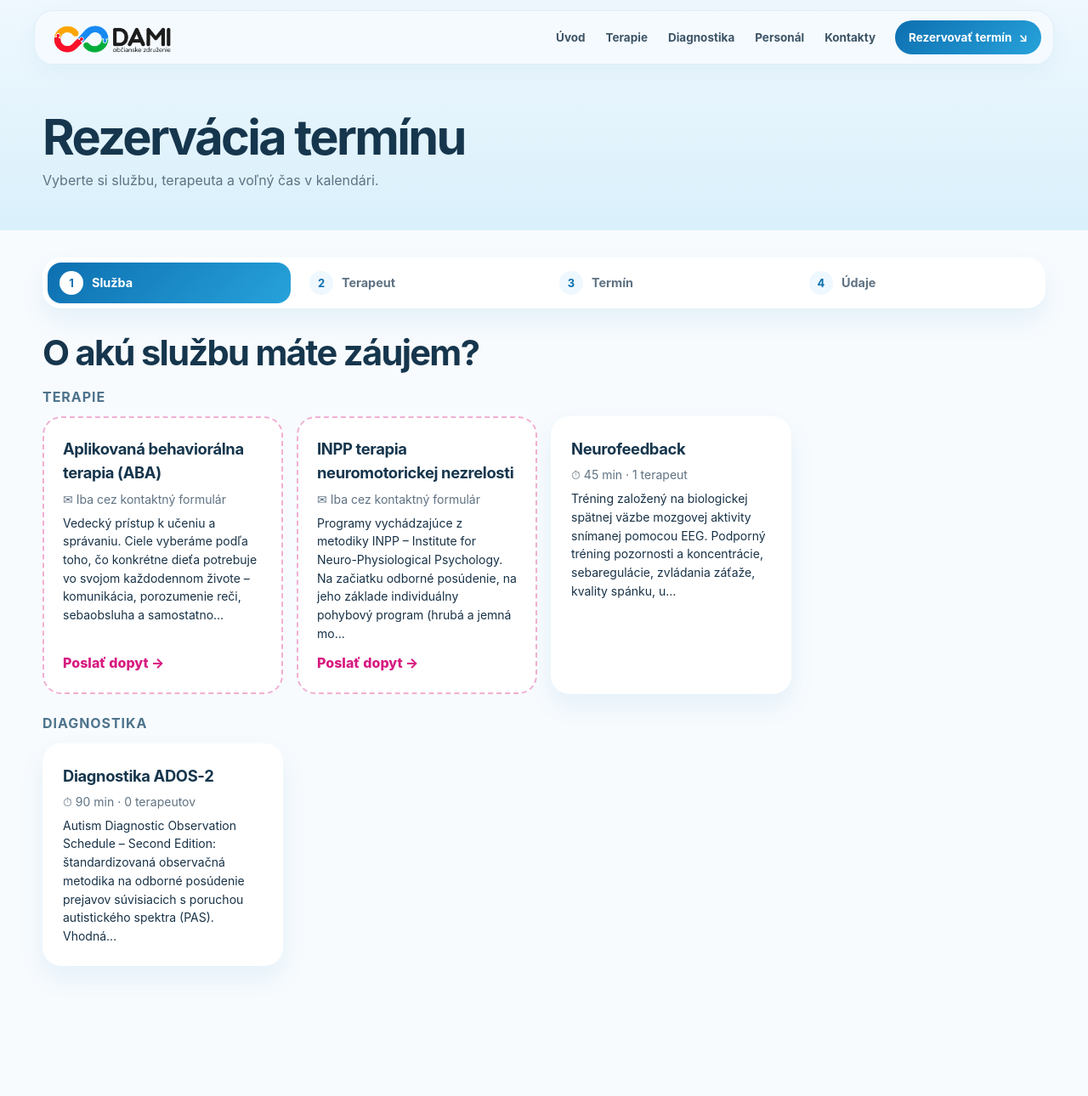
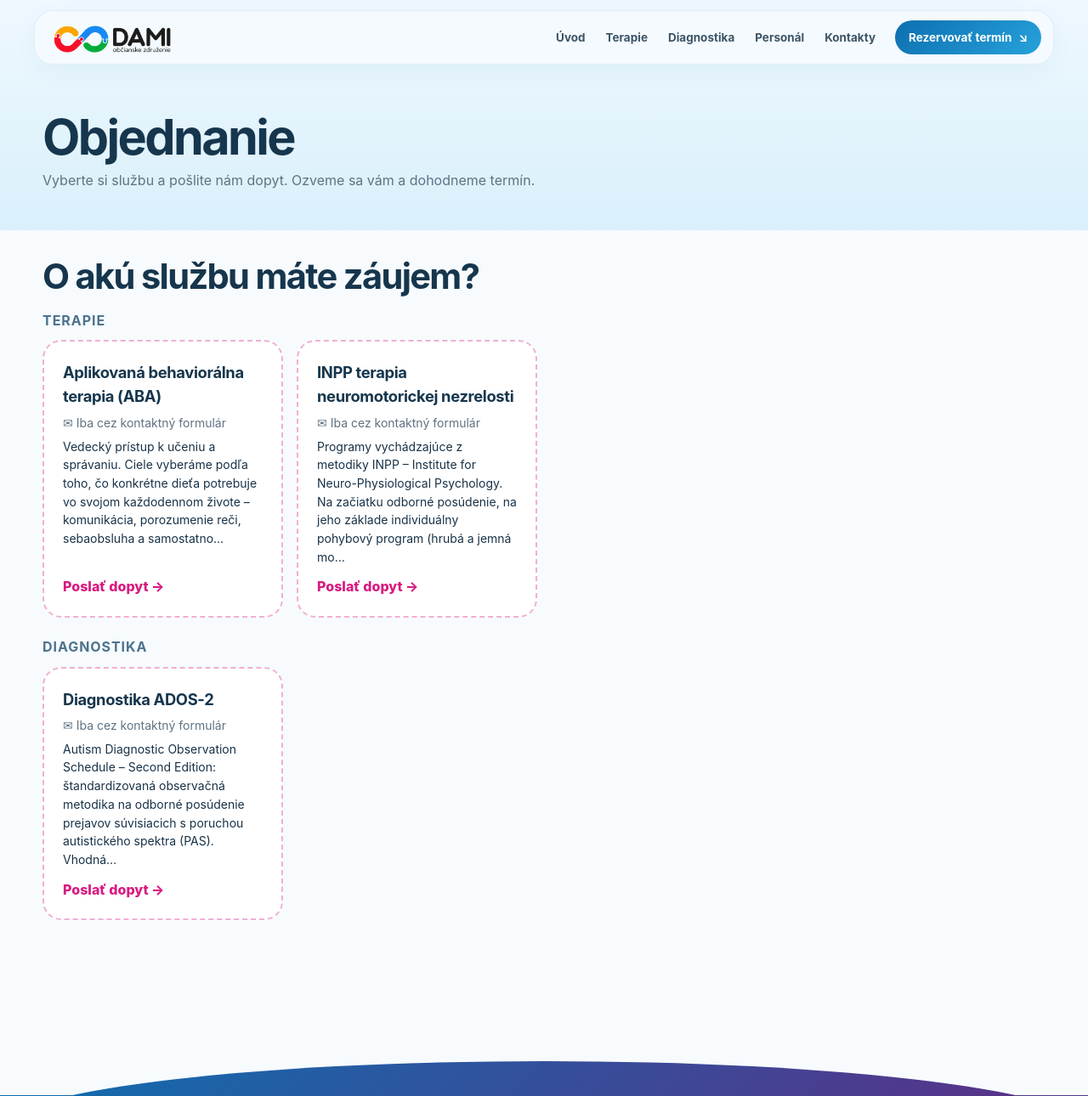
Before and after one commit to JanKarajos/DAMI, a PHP site: page /rezervacia.php in a window 1280 px wide. Shown: the top 1290 px of the page at 85% size. Run offline with PHP 8.4, Linux system fonts and the light colour scheme.

Commit message:
Neurofeedback skrytý, ADOS-2 iba cez kontaktný formulár (migrácia v6)
- keď sa žiadna služba neobjednáva cez kalendár, stránka rezervácie je „Objednanie“ bez krokov kalendára
- bez vodorovného presahu pätičky webu (overflow-x ako na ozdami.sk)

Co-Authored-By: Claude Opus 5.5 <noreply@anthropic.com>
Claude-Session: https://claude.ai/code/session_01Q6hf4s7yZRQpREjpmdKsSt

```diff
--- a/app/db.php
+++ b/app/db.php
@@ -48,6 +48,13 @@ function migrate(PDO $pdo)
         // v5: ABA – tiež iba cez kontaktný formulár
         $pdo->exec("UPDATE therapies SET booking_mode = 'inquiry' WHERE name LIKE '%(ABA)%' OR name LIKE 'Aplikovaná behaviorálna%'");
         $pdo->exec('PRAGMA user_version = 5');
+    }
+    if ($version < 6) {
+        // v6: Neurofeedback sa na webe nezobrazuje (deaktivovaný, dá sa znova zapnúť v administrácii),
+        //     diagnostika ADOS-2 iba cez kontaktný formulár
+        $pdo->exec("UPDATE therapies SET active = 0 WHERE name LIKE 'Neurofeedback%'");
+        $pdo->exec("UPDATE therapies SET booking_mode = 'inquiry' WHERE name LIKE '%ADOS%'");
+        $pdo->exec('PRAGMA user_version = 6');
     }
 }
 
--- a/app/layout.php
+++ b/app/layout.php
@@ -55,7 +55,7 @@ function page_header($title, $area = 'public', $active = '')
 <meta charset="utf-8">
 <meta name="viewport" content="width=device-width, initial-scale=1">
 <title><?= e($title) ?> | <?= e($site) ?></title>
-<link rel="stylesheet" href="<?= e(url('assets/style.css')) ?>?v=4">
+<link rel="stylesheet" href="<?= e(url('assets/style.css')) ?>?v=5">
 <link rel="icon" type="image/png" href="<?= e(url('assets/favicon.png')) ?>">
 </head>
 <?php $siteHeader = $area === 'public' ? site_header() : null; ?>
--- a/assets/style.css
+++ b/assets/style.css
@@ -304,3 +304,4 @@ body.with-site-header .flashes { position: relative; top: 110px; margin-bottom:
 body.with-site-header #booking { scroll-margin-top: 110px; }
 @media (max-width: 760px) { body.with-site-header .page-hero { padding-top: 130px; } }
 body.with-site-header.menu-open { overflow: hidden; }
+body.with-site-header { overflow-x: hidden; } /* ako na webe: oblúk pätičky presahuje do strán */
--- a/rezervacia.php
+++ b/rezervacia.php
@@ -36,18 +36,26 @@ $data['csrf'] = csrf_token();
 $data['api'] = url('api.php');
 $data['horizonDays'] = (int) cfg('booking_horizon_days');
 
-page_header('Rezervácia termínu', 'public', 'rezervacia.php');
+// Ak sa žiadna služba neobjednáva cez kalendár, stránka slúži iba na výber služby a odoslanie dopytu.
+$anyOnline = false;
+foreach ($therapies as $t) {
+    if (therapy_is_online($t)) {
+        $anyOnline = true;
+    }
+}
+page_header($anyOnline ? 'Rezervácia termínu' : 'Objednanie', 'public', 'rezervacia.php');
 ?>
 <section class="page-hero">
   <div class="container">
-    <h1>Rezervácia termínu</h1>
-    <p class="muted mt-0">Vyberte si službu, terapeuta a voľný čas v kalendári.</p>
+    <h1><?= $anyOnline ? 'Rezervácia termínu' : 'Objednanie' ?></h1>
+    <p class="muted mt-0"><?= $anyOnline ? 'Vyberte si službu, terapeuta a voľný čas v kalendári.'
+        : 'Vyberte si službu a pošlite nám dopyt. Ozveme sa vám a dohodneme termín.' ?></p>
   </div>
 </section>
 
 <section class="section" style="padding-top:32px">
   <div class="container" id="booking">
-    <ol class="steps">
+    <ol class="steps<?= $anyOnline ? '' : ' hidden' ?>">
       <li data-step="1"><span>1</span> Služba</li>
       <li data-step="2"><span>2</span> Terapeut</li>
       <li data-step="3"><span>3</span> Termín</li>
```
Also changed, not shown: README.md.
